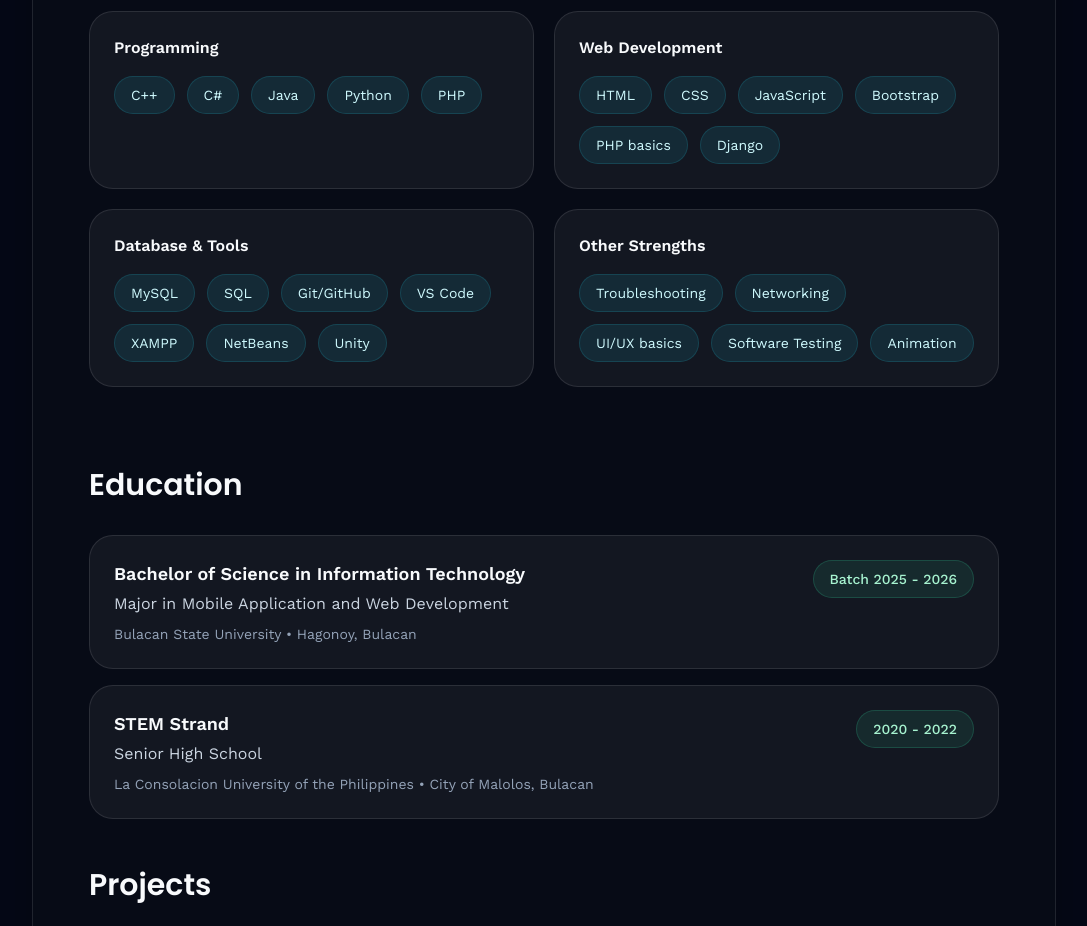
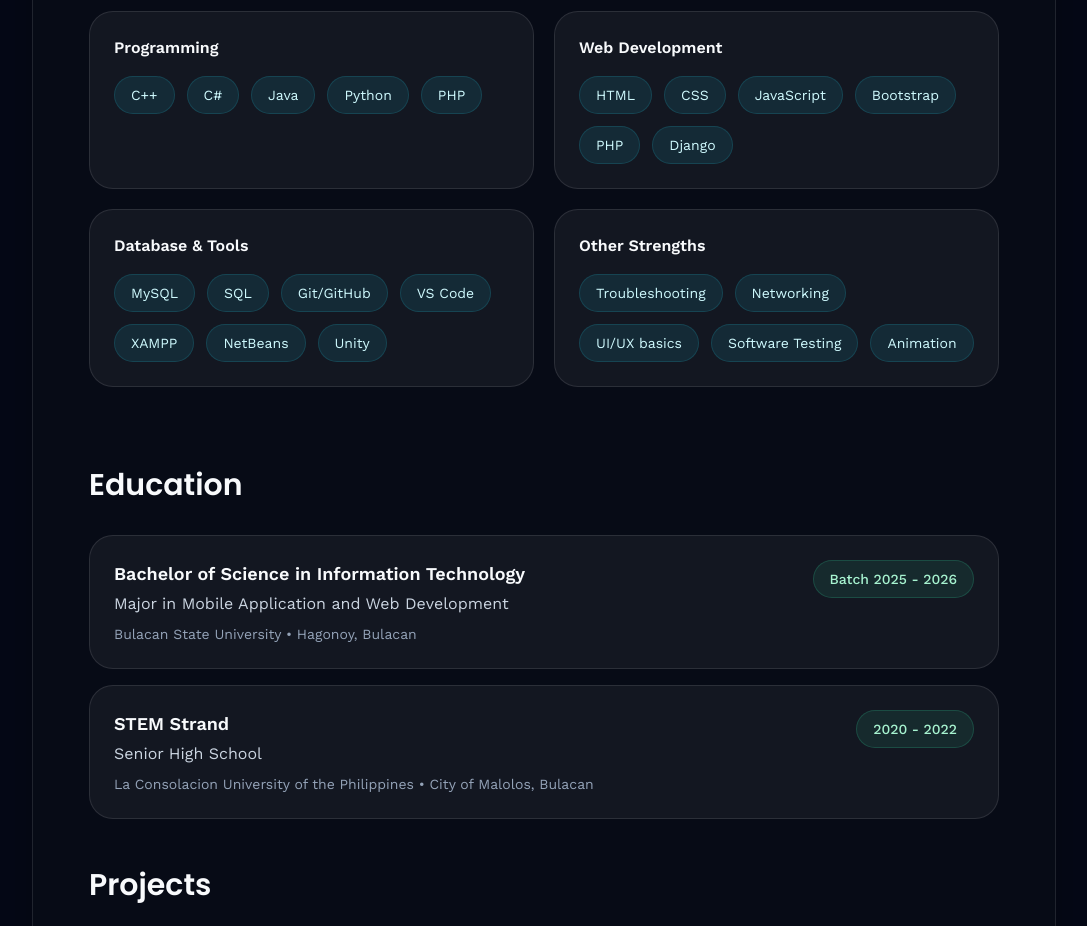
Before and after one commit to Icebear-ai-arch/portfolio, a React (Vite) app: page /about in a window 1280 px wide. Shown: the part 1000-1926 px from the top of the page, without its empty margins (96-1183 px from the left). Built offline with nearby package versions, Linux system fonts and the light colour scheme; no server answers.

Commit message:
fix: update about page skill list

```diff
--- a/src/pages/About.jsx
+++ b/src/pages/About.jsx
@@ -14,7 +14,7 @@ const skillGroups = [
   },
   {
     title: "Web Development",
-    items: ["HTML", "CSS", "JavaScript", "Bootstrap", "PHP basics", "Django"],
+    items: ["HTML", "CSS", "JavaScript", "Bootstrap", "PHP", "Django"],
   },
   {
     title: "Database & Tools",
```
